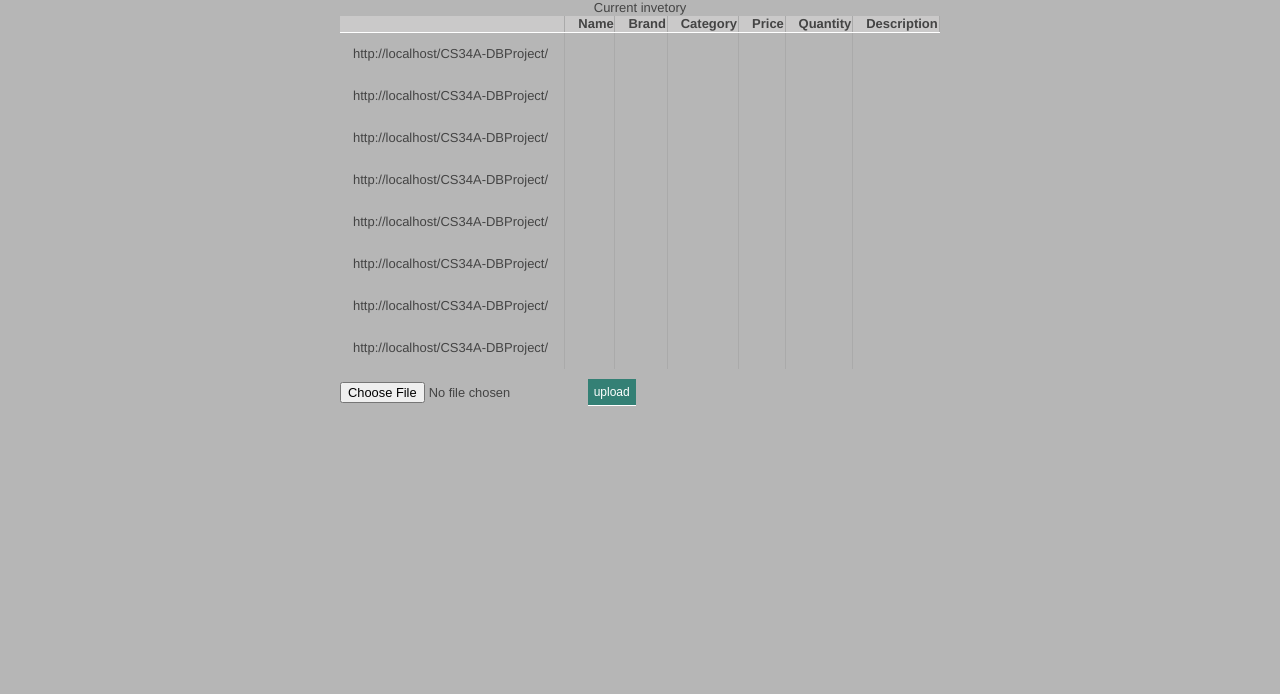
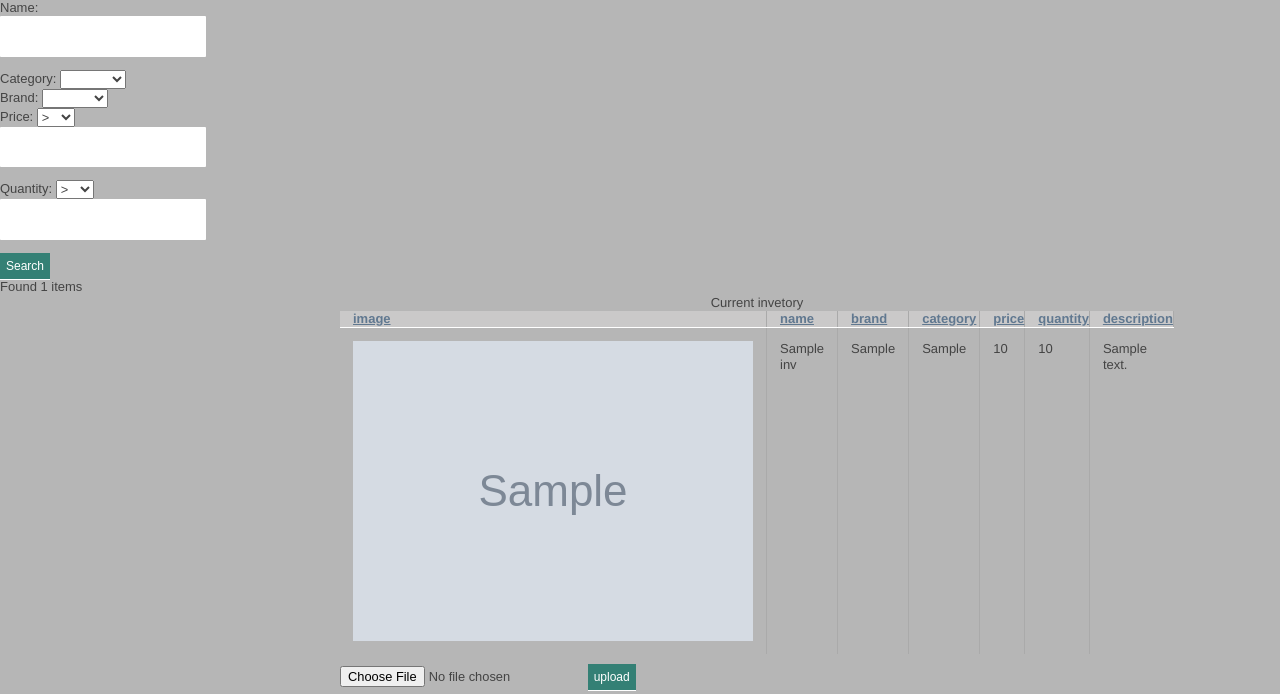
Before and after one commit to windlessuser/CS34A-DBProject, a CodeIgniter app: page /CS34A-DBProject/index.php/admin/index/1 in a window 1280 px wide. Shown: the top 694 px of the page. Run offline with CodeIgniter, Linux system fonts and the light colour scheme; tables that the repository leaves empty hold one stand-in row (values such as "Sample post"); grey boxes marked "Sample" are stand-in pictures; data that the repository does not hold is empty; some libraries are stand-ins or nearby versions.

Commit message:
Added sorting of the admin page, and a partial implementation of sorting

```diff
--- a/application/config/config.php
+++ b/application/config/config.php
@@ -248,7 +248,7 @@
 $config['sess_expiration']		= 7200;
 $config['sess_expire_on_close']	= FALSE;
 $config['sess_encrypt_cookie']	= TRUE;
-$config['sess_use_database']	= FALSE;
+$config['sess_use_database']	= TRUE;
 $config['sess_table_name']		= 'ci_sessions';
 $config['sess_match_ip']		= FALSE;
 $config['sess_match_useragent']	= TRUE;
--- a/application/controllers/admin.php
+++ b/application/controllers/admin.php
@@ -19,24 +19,67 @@
 
 	}
 
-    function index()
+    function index($sort_by = 'name', $sort_order = 'asc', $offset = 0)
     {
+    	$limit = 20;
+    	$data['fields'] = array(
+			'image' => 'image',
+			'name' => 'name',
+			'brand' => 'brand',
+			'category' => 'category',
+			'price' =>'price',
+			'quantity' => 'quantity',
+			'description' => 'description'
+		);
+
+		$search_query = $this->session->userdata('search_query');
+		$data['test'] = $search_query;
         $data['title'] = 'Admin';
 		$data['error'] = "";
         $data['main_content'] = 'manage_inventory';
 		$this->load->model('inventory_CRUD');
-		$config['base_url'] = site_url().'admin/index';
-		$config['total_rows'] = $this->inventory_CRUD->inventory_count();
-		$config['per_page'] = 10;
+
+
+
+		$results = $this->inventory_CRUD->search($search_query, $limit, $offset, $sort_by, $sort_order);
+
+		$data['records'] = $results['rows'];
+		$data['num_results'] = $results['num_rows'];
+
+		$config['base_url'] = site_url("admin/index/$sort_by/$sort_order");
+		$config['total_rows'] = $data['num_results'];
+		$config['per_page'] = $limit;
 		$config['num_links'] = 20;
 		$config['full_tag_open'] = '<div id="inventory">';
 		$config['full_tag_close'] = '</div>';
 
 		$this->pagination->initialize($config);
-		$data['records'] = $this->inventory_CRUD->get_inventory($config['per_page'],$this->uri->segment(3));
+
+		$data['sort_by'] = $sort_by;
+		$data['sort_order'] = $sort_order;
+
+		$data['Brand_table_category_options'] = $this->inventory_CRUD->get_brand_options();
+		$data['Category_table_category_options'] = $this->inventory_CRUD->get_category_options();
+
 
         $this->load->view('includes/template', $data);
     }
+
+	function search(){
+
+		$query_array = array(
+			'name' => $this->input->post('name'),
+			'category' => $this->input->post('category'),
+			'brand'	=> $this->input->post('brand'),
+			'price_comparison' => $this->input->post('price_comparison'),
+			'price' => $this->input->post('price'),
+			'quantity_comparison' => $this->input->post('quantity_comparison'),
+			'quantity' => $this->input->post('quantity')
+		);
+
+		$this->session->set_userdata('search_query', $query_array);
+		redirect("admin");
+	}
 
 	function upload_csv()
 	{
@@ -54,7 +97,7 @@
 		else
 		{
 			$this->load->model('inventory_CRUD');
-			$this->manage_inventory->insert_csv();
+			$this->inventory_CRUD->insert_csv();
 			redirect('admin');
 		}
 	}
--- a/application/models/inventory_CRUD.php
+++ b/application/models/inventory_CRUD.php
@@ -16,40 +16,133 @@
 		return $this->db->select('image,name,brand,category,price,quantity,description')->get('inventory',$limit,$offset);
 	}
 
+	function get_brand_options(){
+		$this->db->order_by('brand','asc');
+		$res = $this->db->select('*')->get('brands')->result();
+		$ret = array('');
+		foreach($res as $result){
+			array_push($ret, $result->brand);
+		}
+		return $ret;
+	}
+
+	function get_category_options(){
+		$this->db->order_by('category','asc');
+		$res = $this->db->select('*')->get('categories')->result();
+		$ret = array('');
+		foreach($res as $result){
+			array_push($ret, $result->category);
+		}
+		return $ret;
+	}
+
+	function search($query_array, $limit, $offset, $sort_by, $sort_order){
+		$sort_order = ($sort_order == 'desc') ? 'desc' : 'asc';
+		$sort_columns = array('name','brand','category','price','quantity','description');
+		$sort_by = (in_array($sort_by, $sort_columns)) ? $sort_by : 'name';
+
+		// results query
+		$q = $this->db->select('image,name,brand,category,price,quantity,description')
+			->from('inventory')
+			->limit($limit, $offset)
+			->order_by($sort_by, $sort_order);
+
+		if (strlen($query_array['name'])) {
+			$q->like('name', $query_array['name']);
+		}
+		if (strlen($query_array['category'])) {
+			$q->like('category', $query_array['category']);
+		}
+		if (strlen($query_array['brand'])) {
+			$q->like('brand', $query_array['brand']);
+		}
+		if (strlen($query_array['price'])) {
+			$operators = array('gt' => '>', 'gte' => '>=', 'eq' => '=', 'lte' => '<=', 'lt' => '<');
+			$operator = $operators[$query_array['price_comparison']];
+
+			$q->where("price $operator", $query_array['price']);
+		}
+		if (strlen($query_array['quantity'])) {
+			$operators = array('gt' => '>', 'gte' => '>=', 'eq' => '=', 'lte' => '<=', 'lt' => '<');
+			$operator = $operators[$query_array['quantity_comparison']];
+
+			$q->where("quantity $operator", $query_array['quantity']);
+		}
+
+		$ret['rows'] = $q->get()->result();
+
+		// count query
+		$q = $this->db->select('COUNT(*) as count', FALSE)
+			->from('inventory');
+
+		if (strlen($query_array['name'])) {
+			$q->like('name', $query_array['name']);
+		}
+		if (strlen($query_array['category'])) {
+			$q->like('category', $query_array['category']);
+		}
+		if (strlen($query_array['brand'])) {
+			$q->like('brand', $query_array['brand']);
+		}
+		if (strlen($query_array['price'])) {
+			$operators = array('gt' => '>', 'gte' => '>=', 'eq' => '=', 'lte' => '<=', 'lt' => '<');
+			$operator = $operators[$query_array['price_comparison']];
+
+			$q->where("price $operator", $query_array['price']);
+		}
+		if (strlen($query_array['quantity'])) {
+			$operators = array('gt' => '>', 'gte' => '>=', 'eq' => '=', 'lte' => '<=', 'lt' => '<');
+			$operator = $operators[$query_array['quantity_comparison']];
+
+			$q->where("quantity $operator", $query_array['quantity']);
+		}
+
+		$tmp = $q->get()->result();
+
+		$ret['num_rows'] = $tmp[0]->count;
+
+		return $ret;
+
+	}
+
 	function insert_csv(){
 
 		$handle = fopen('csv/inventory.csv','r');
+		$current_id = 1;
 			while (($data = fgetcsv($handle, 1000, ',')) !== FALSE) {
 
-				if($this->db->get_where('brands',array('brand' =>$data[3]))->num_rows() < 1){
-					$this->db-insert('brands', $data[3]);
+				if($this->db->get_where('brands',array('brand' =>$data[3]))->num_rows()== 0){
+					$this->db->set('brand',$data[3]);
+					$this->db->insert('brands');
 				}
-				if($this->db->get_where('categories',array('category' =>$data[4]))->num_rows() < 1){
-					$this->db-insert('categories', $data[4]);
+				if($this->db->get_where('categories',array('category' =>$data[4]))->num_rows()== 0){
+					$this->db->set('category',$data[4]);
+					$this->db->insert('categories');
 				}
     			$entry = array(
     					'name' => $data[0],
-    					'quantity' =>$data[1],
-						'price' =>$data[2],
+    					'quantity' =>(int)$data[1],
+						'price' => (double)$data[2],
 						'brand' => $data[3],
 						'category' => $data[4],
-						'image' => 'images/'.$data[0].'jpg',
+						'image' => 'images/'.$data[0].'.jpg',
 						'i_size' => $data[5],
 						'i_colour' => $data[6],
 						'description' => $data[7]
 						);
 				$this->db->insert('inventory',$entry);
-                $this->generate_barcode($data[0]);
+                $this->generate_barcode($data[0],$current_id);
+                $current_id++;
 				$feed_data = array(
 									'title' => $data[0],
-									'description' => $data[8]
+									'description' => $data[7]
 							);
 				$this->db->insert('rss',$feed_data);
 			}
 	}
 
-	function generate_barcode($name){
-		return passthru('support\barcode.bat '.'"'.$name.'"');
+	function generate_barcode($name,$id){
+		return passthru('support\barcode.bat '.'"'.$name.'"'.' "'.$id.'"');
 	}
 
 
--- a/application/views/manage_inventory.php
+++ b/application/views/manage_inventory.php
@@ -1,16 +1,72 @@
+<?php echo form_open('admin/search'); ?>
+		<div>
+			<?php echo form_label('Name:', 'name'); ?>
+			<?php echo form_input('name', set_value('name'), 'id="name"'); ?>
+		</div>
+
+		<div>
+			<?php echo form_label('Category:', 'category'); ?>
+			<?php echo form_dropdown('category', $Category_table_category_options,
+				set_value('category'), 'id="category"'); ?>
+		</div>
+
+		<div>
+			<?php echo form_label('Brand:', 'brand'); ?>
+			<?php echo form_dropdown('brand', $Brand_table_category_options,
+				set_value('brand'), 'id="brand"'); ?>
+		</div>
+
+
+		<div>
+			<?php echo form_label('Price:', 'price'); ?>
+			<?php echo form_dropdown('price_comparison',
+				array('gt' => '>', 'gte' => '>=', 'eq' => '=', 'lte' => '<=', 'lt' => '<') ,
+				set_value('price_comparison'), 'id="price_comparison"'); ?>
+			<?php echo form_input('price', set_value('price'), 'id="price"'); ?>
+		</div>
+
+		<div>
+			<?php echo form_label('Quantity:', 'quantity'); ?>
+			<?php echo form_dropdown('quantity_comparison',
+				array('gt' => '>', 'gte' => '>=', 'eq' => '=', 'lte' => '<=', 'lt' => '<') ,
+				set_value('quantity_comparison'), 'id="quantity_comparison"'); ?>
+			<?php echo form_input('quantity', set_value('quantity'), 'id="quantity"'); ?>
+		</div>
+
+		<div>
+			<?php echo form_submit('action', 'Search'); ?>
+		</div>
+
+	<?php echo form_close(); ?>
+
+	<div>
+		Found <?php echo $num_results; ?> items
+	</div>
 <div id="inventory_table">
-	<?php $this->table->set_heading('','Name','Brand','Category','Price','Quantity','Description'); ?>
-    <?php foreach($records as $record){
-        $this->table->add_row(site_url().$record->image,$record->name, $record->Brand,
+	<?php $headings = array();
+		foreach($fields as $field_name => $field_display): ?>
+			<?php
+				$str = "";
+				//if ($sort_by == $field_name)$str .= "class=\"sort_$sort_order\"";
+						$str .= anchor("admin/index/$field_name/" .
+					(($sort_order == 'asc' && $sort_by == $field_name) ? 'desc' : 'asc'),
+					$field_display); array_push($headings, $str); ?>
+			<?php endforeach; ?>
+	<?php $this->table->set_heading($headings); ?>
+    <?php if($num_results > 0){
+    		foreach($records as $record){
+       			 $this->table->add_row('<img src = "'.site_url().$record->image.'"/>', $record->name, $record->brand,
                             $record->category, $record->price,
-                            $record->quantiry, $record->description);
-        }
-        $this->table->set_caption('Current invetory');
-        $this->table->function = 'htmlspecialchars'; ?>
+                            $record->quantity, $record->description);
+        	}
+		}
+        $this->table->set_caption('Current invetory');;
+         ?>
     <?php echo $this->table->generate(); ?>
 	<?php echo $this->pagination->create_links(); ?>
 	<?php echo form_open_multipart('admin/upload_csv');?>
 	<?php echo form_upload('CSV', 'inventory.csv');?>
 	<?php echo form_submit('submit','upload');?>
 	<?php echo form_close();?>
+	<?php  print_r($test); ?>
 </div>
--- a/csv/inventory.csv
+++ b/csv/inventory.csv
@@ -1 +1,2 @@
-"eggs",500,2,"Mr. Brown","Food","egg",,,"yummy food"
+"eggs",500,2,"Mr. Brown","Food",,,"yummy food"
+"bacon",500,5.48,"Mr. Brown","Food","large","bacony","Good stuff!"
```
Also changed, not shown: application/models/membership_model.php (+3 -6 lines), sql/database.sql (+16 -17 lines), 3 other files.
